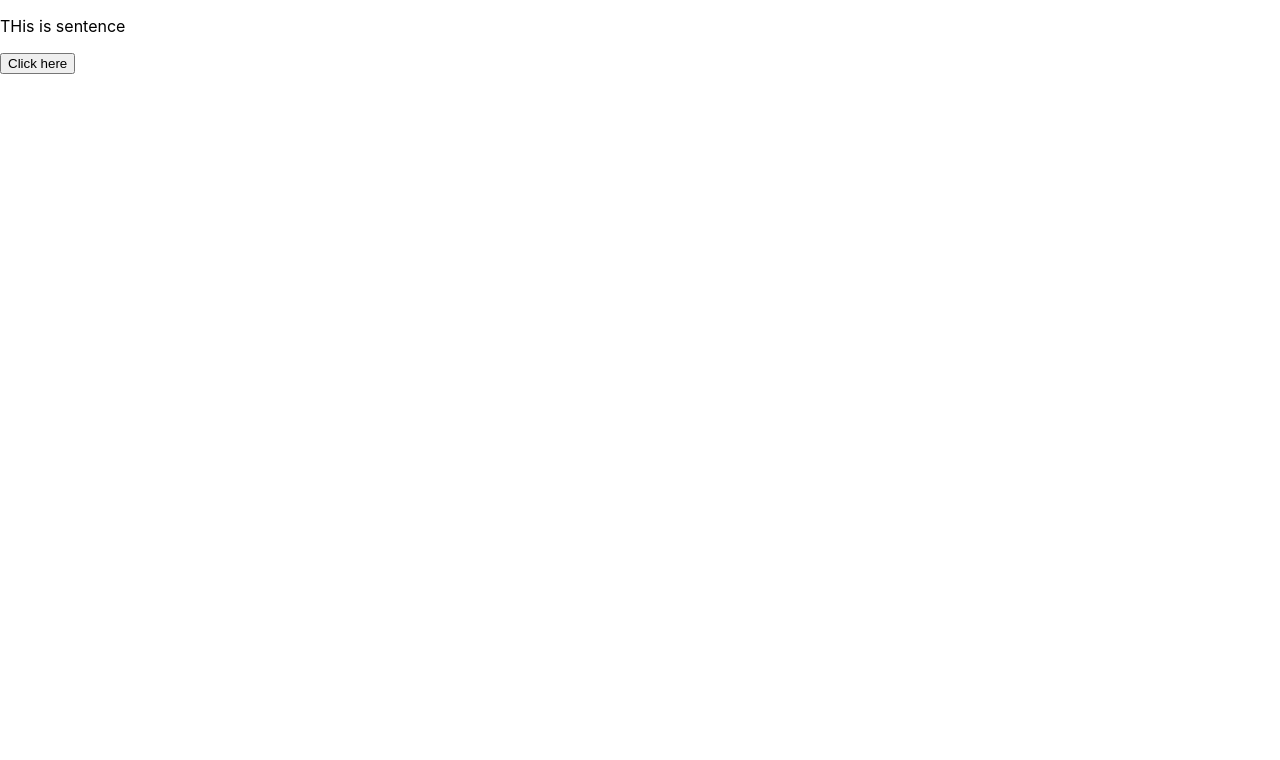
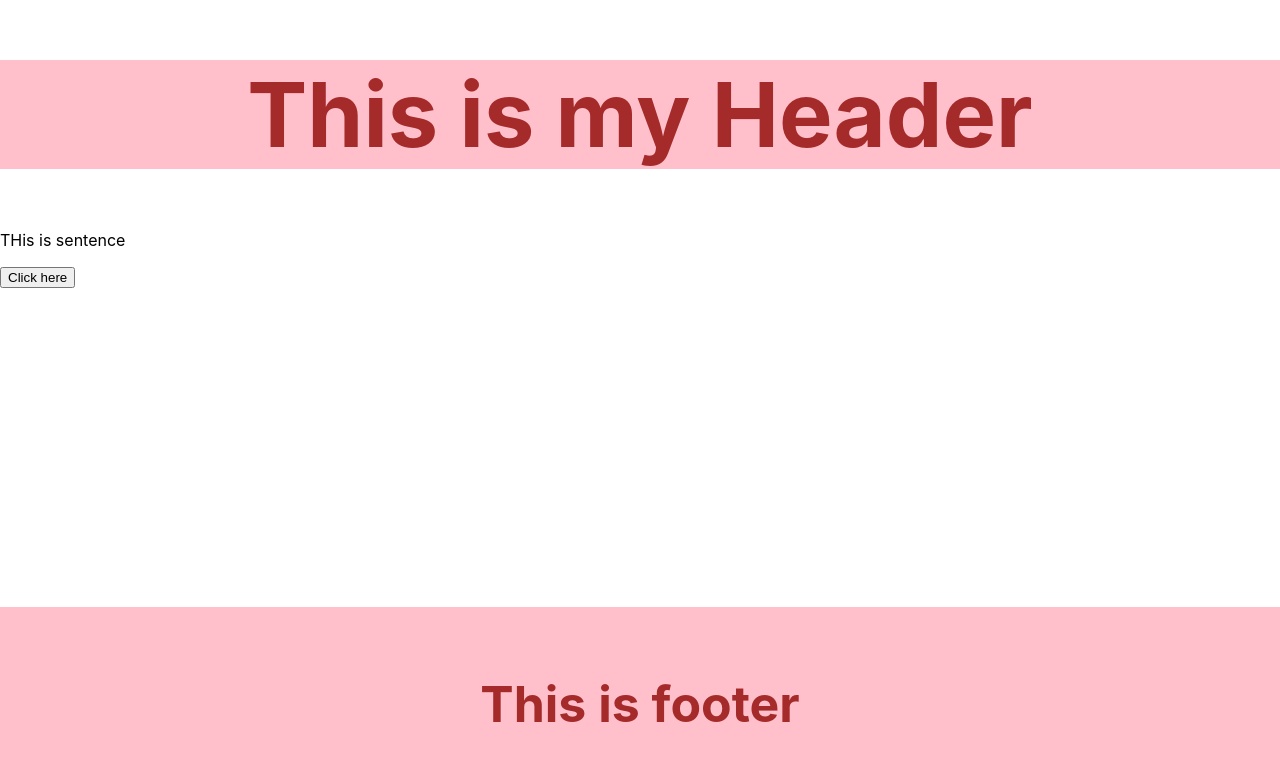
Before and after one commit to jawwad-ali/teachong-react, a React (Create React App) app: page / in a window 1280 px wide. Shown: the top 760 px of the page. Built offline with nearby package versions, Linux system fonts and the light colour scheme.

Commit message:
rendering components and apply css

```diff
--- a/src/App.js
+++ b/src/App.js
@@ -1,4 +1,6 @@
 import React, { Component } from 'react';
+import Footer from './component/Footer';
+import Header from "./component/Header"
 
 class App extends Component {
   constructor() {
@@ -23,8 +25,12 @@ class App extends Component {
     myFun()
     return (
       <div>
+        <Header />
+
         <p>THis is sentence</p>
-        <button onClick={myFun(10 , 2)} >Click here</button>
+        <button onClick={myFun(10, 2)} >Click here</button>
+
+        <Footer />
       </div>
     )
   }
--- /dev/null
+++ b/src/component/Footer.css
@@ -0,0 +1,9 @@
+footer{
+    position: absolute;
+    bottom:0;
+    background: pink;
+    width: 100%;
+    text-align: center;
+    font-size:50px;
+    color:brown;
+}
--- /dev/null
+++ b/src/component/Footer.js
@@ -0,0 +1,12 @@
+import React from 'react'
+import "./Footer.css"
+
+export default function Footer() {
+    return (
+        <div>
+            <footer>
+                <h4>This is footer</h4>
+            </footer>
+        </div>
+    )
+}
--- /dev/null
+++ b/src/component/Header.css
@@ -0,0 +1,4 @@
+h1{
+    text-align: center;
+    font-size:90px;
+}
--- /dev/null
+++ b/src/component/Header.js
@@ -0,0 +1,10 @@
+import React from 'react'
+import "./Header.css"
+
+export default function Header() {
+    return (
+        <div>
+            <h1 style={{ color:"brown" , background:"pink" }}>This is my Header</h1>
+        </div>
+    )
+}
```
